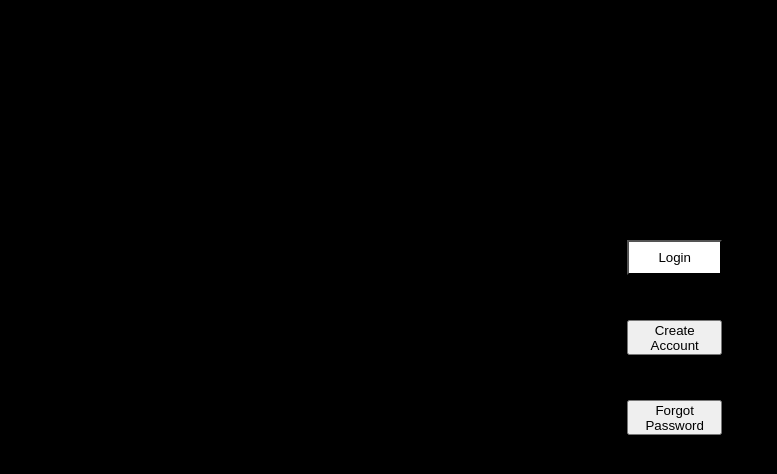
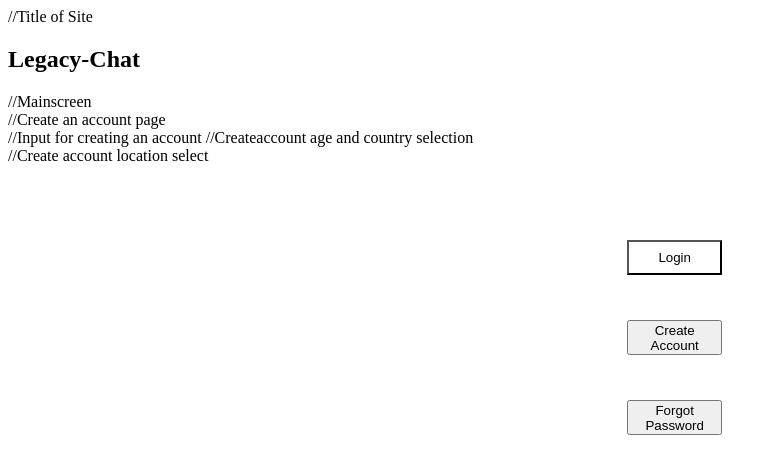
Before and after one commit to Dreadreincarnation/Legacy-chat.com, a plain HTML site: page index.html in a window 1280 px wide. Shown: the whole page, without its empty margins (0-777 px from the left). Drawn offline with Linux system fonts and the light colour scheme.

Commit message:
Update index.html
Signed-off-by: Dreadreincarnation <132242461+Dreadreincarnation@users.noreply.github.com>

```diff
--- a/index.html
+++ b/index.html
@@ -7,7 +7,7 @@
    <meta name="viewport" content="width=device-width, initial-scale=1.0">
 </head>
 
-<body style="background-color:black">
+<body style="background-color:white">
 //Title of Site
     <div id="sitetitles">
         <h2 id="sitetitles">Legacy-Chat</h2>
```
